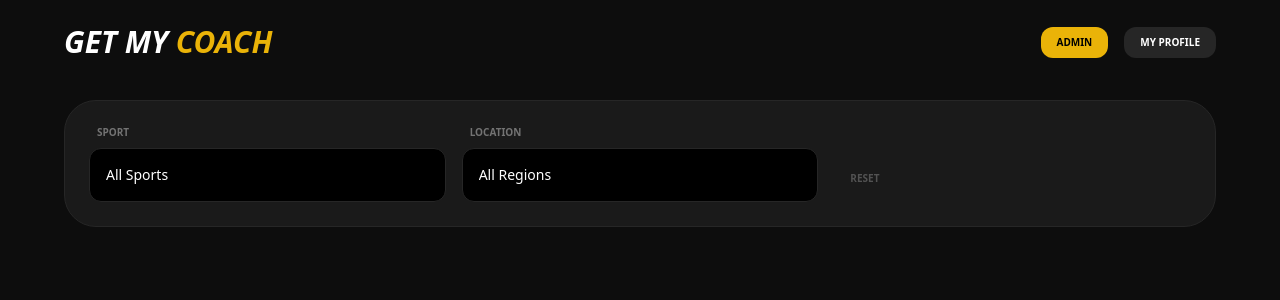
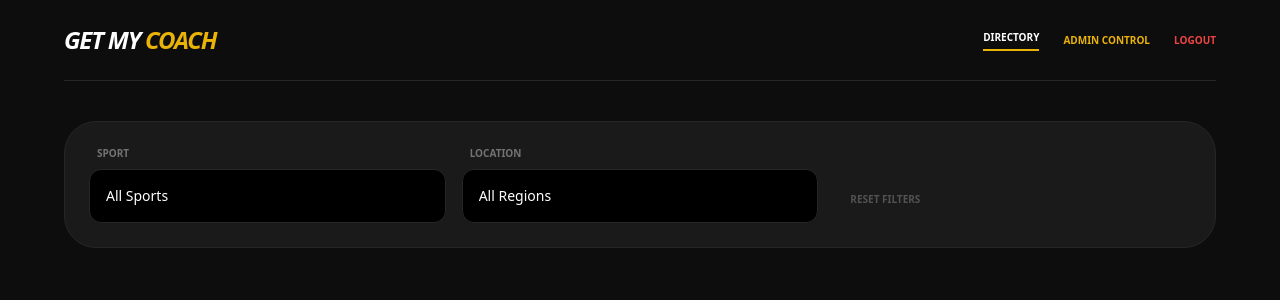
Before and after one commit to FAR-ANALYST/CMS, a Flask app: page /student in a window 1280 px wide. Shown: the top 300 px of the page. Run offline with Flask 3, Linux system fonts and the light colour scheme; the visitor is signed in with stand-in values (Sample User, id 1); data that the repository does not hold is empty; some libraries are stand-ins or nearby versions.

Commit message:
Update student.html

```diff
--- a/templates/student.html
+++ b/templates/student.html
@@ -2,36 +2,42 @@
 <html lang="en">
 <head>
     <meta charset="UTF-8">
+    <meta name="viewport" content="width=device-width, initial-scale=1.0">
     <script src="https://cdn.tailwindcss.com"></script>
     <script src="https://unpkg.com/lucide@latest"></script>
     <style>body { background-color: #0D0D0D; color: white; }</style>
 </head>
 <body class="p-6">
-    <div class="max-w-6xl mx-auto space-y-10">
-        <div class="flex justify-between items-center">
-            <h1 class="text-3xl font-black italic uppercase">Get My <span class="text-yellow-500">Coach</span></h1>
-            <div class="flex gap-4">
-                {% if role == 'admin' %}<a href="/admin" class="bg-yellow-500 text-black px-4 py-2 rounded-xl text-[10px] font-black uppercase">Admin</a>{% endif %}
-                <a href="/coach" class="bg-white/10 px-4 py-2 rounded-xl text-[10px] font-black uppercase">My Profile</a>
+    <div class="max-w-6xl mx-auto">
+        <nav class="flex justify-between items-center mb-10 pb-6 border-b border-neutral-800">
+            <h1 class="text-2xl font-black italic uppercase tracking-tighter">Get My <span class="text-yellow-500">Coach</span></h1>
+            <div class="flex items-center gap-6">
+                <a href="/student" class="text-[10px] font-black uppercase text-white border-b-2 border-yellow-500 pb-1">Directory</a>
+                {% if role == 'admin' %}
+                    <a href="/admin" class="text-[10px] font-black uppercase text-yellow-500 hover:text-yellow-400">Admin Control</a>
+                {% else %}
+                    <a href="/coach" class="text-[10px] font-black uppercase text-neutral-400 hover:text-white">My Profile</a>
+                {% endif %}
+                <a href="/logout" class="text-[10px] font-black uppercase text-red-500 hover:text-red-400">Logout</a>
             </div>
-        </div>
+        </nav>
 
-        <form method="GET" action="/student" class="grid grid-cols-1 md:grid-cols-3 gap-4 bg-[#1A1A1A] p-6 rounded-[2rem] border border-neutral-800">
+        <form method="GET" action="/student" class="grid grid-cols-1 md:grid-cols-3 gap-4 bg-[#1A1A1A] p-6 rounded-[2rem] border border-neutral-800 mb-10">
             <div>
-                <label class="text-[10px] font-black text-neutral-500 uppercase mb-2 block ml-2">Sport</label>
-                <select name="sport" onchange="this.form.submit()" class="w-full bg-black border border-neutral-800 p-4 rounded-xl text-sm focus:border-yellow-500 appearance-none">
+                <label class="text-[10px] font-black text-neutral-500 uppercase ml-2 mb-2 block">Sport</label>
+                <select name="sport" onchange="this.form.submit()" class="w-full bg-black border border-neutral-800 p-4 rounded-xl text-sm focus:border-yellow-500 appearance-none outline-none">
                     <option value="">All Sports</option>
                     {% for s in sports %}<option value="{{ s }}" {{'selected' if request.args.get('sport') == s}}>{{ s }}</option>{% endfor %}
                 </select>
             </div>
             <div>
-                <label class="text-[10px] font-black text-neutral-500 uppercase mb-2 block ml-2">Location</label>
-                <select name="location" onchange="this.form.submit()" class="w-full bg-black border border-neutral-800 p-4 rounded-xl text-sm focus:border-yellow-500 appearance-none">
+                <label class="text-[10px] font-black text-neutral-500 uppercase ml-2 mb-2 block">Location</label>
+                <select name="location" onchange="this.form.submit()" class="w-full bg-black border border-neutral-800 p-4 rounded-xl text-sm focus:border-yellow-500 appearance-none outline-none">
                     <option value="">All Regions</option>
                     {% for l in locations %}<option value="{{ l }}" {{'selected' if request.args.get('location') == l}}>{{ l }}</option>{% endfor %}
                 </select>
             </div>
-            <div class="flex items-end pb-4 pl-4"><a href="/student" class="text-[10px] font-bold text-neutral-600 uppercase">Reset</a></div>
+            <div class="flex items-end pb-4 pl-4"><a href="/student" class="text-[10px] font-bold text-neutral-600 uppercase">Reset Filters</a></div>
         </form>
 
         <div class="grid grid-cols-1 md:grid-cols-3 gap-8">
```
